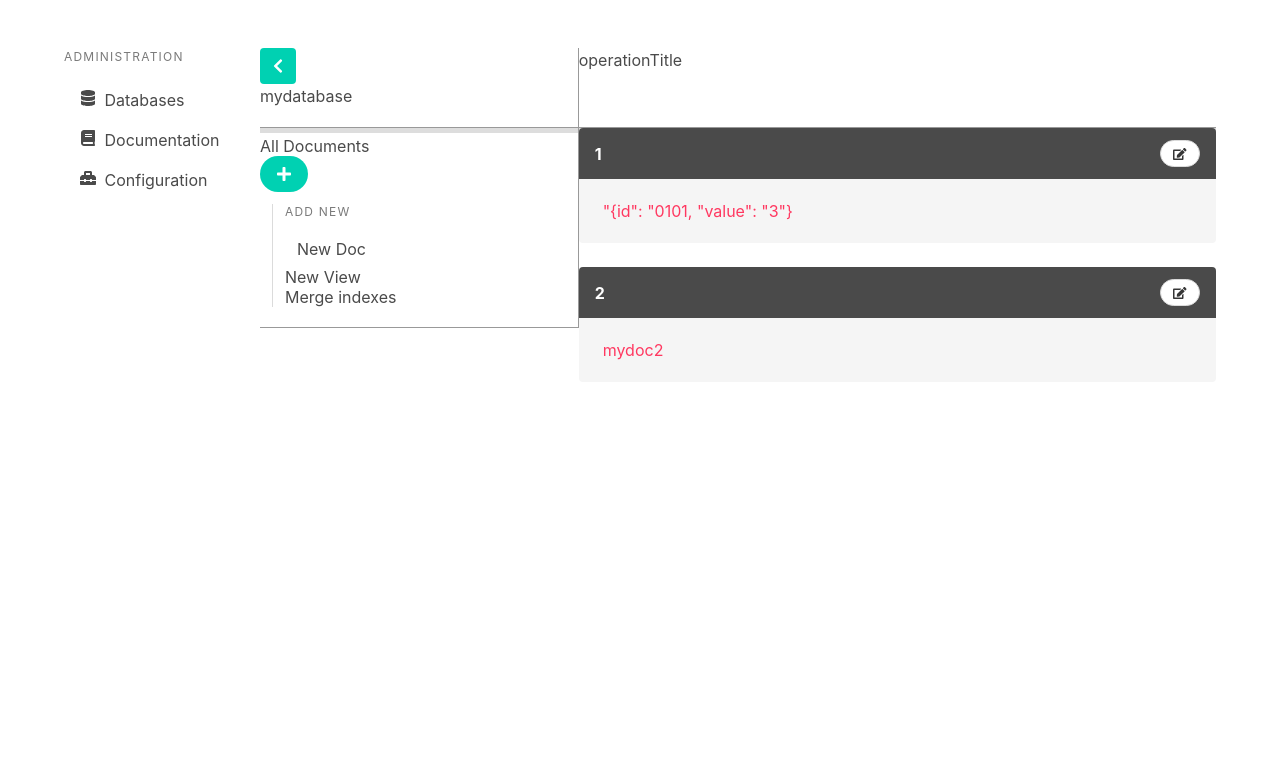
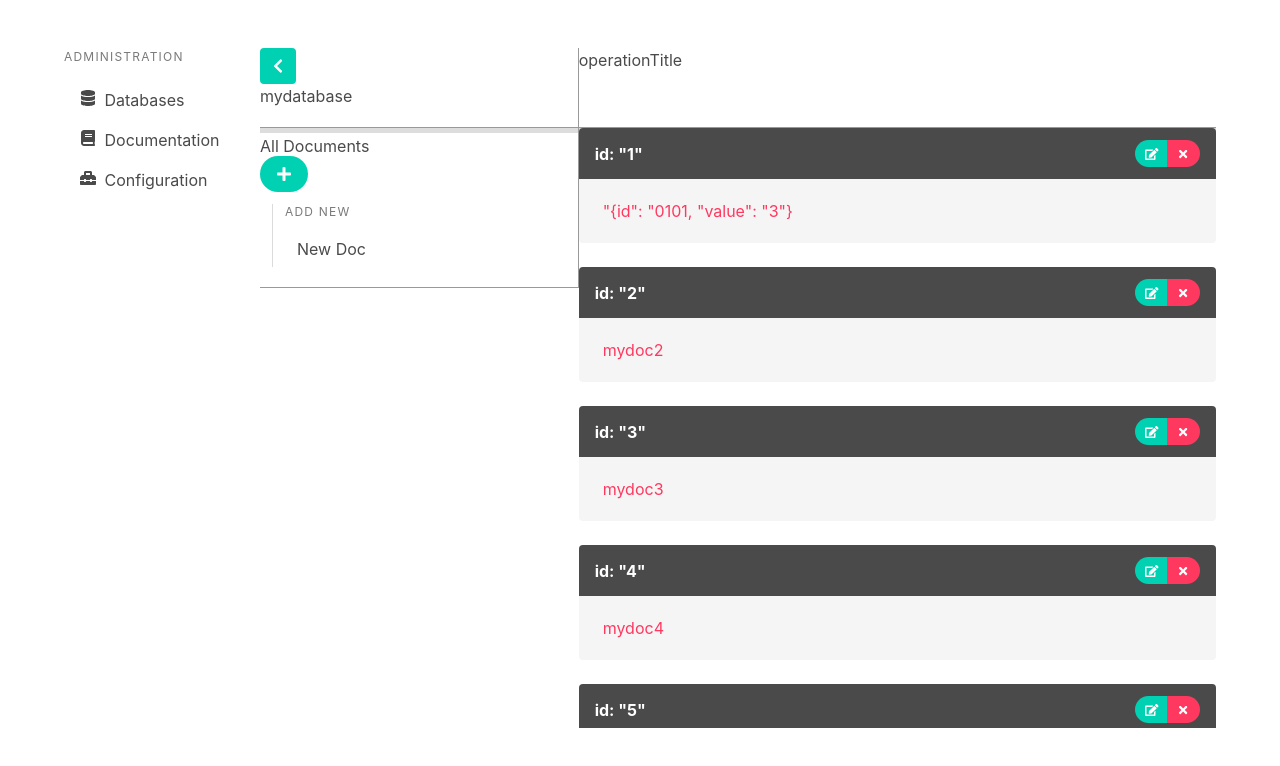
Before and after one commit to Angra-DB/frontend, a Vue app: page /db/mydatabase/ in a window 1280 px wide. Shown: the top 766 px of the page. Built offline with nearby package versions, Linux system fonts and the light colour scheme.

Commit message:
Basic listing implemented. Remove mock

```diff
--- a/src/pages/documents/DocumentList.vue
+++ b/src/pages/documents/DocumentList.vue
@@ -6,13 +6,30 @@
         <template v-else>
             <article v-for="doc in documents" v-bind:key="doc.id" class="message">
                 <div class="message-header">
-                    <p>{{ doc.id }}</p>
-                    <button class="button is-small is-rounded" aria-label="delete">
-                        <i class="fas fa-edit"></i>
-                    </button>
+                    <p>id: "{{ doc.id }}"</p>
+                    <div class="field has-addons">
+                        <span class="control">
+                            <button @click="editDocument(id)"
+                                    class="button is-primary is-small is-rounded"
+                                    aria-label="delete">
+                                <span class="icon is-small">
+                                    <i class="fas fa-edit"></i>
+                                </span>
+                            </button>
+                        </span>
+                        <span class="control">
+                            <button @click="deleleDocument(doc.id)"
+                                    class="button is-danger is-small is-rounded"
+                                    aria-label="delete">
+                                <span class="icon is-small">
+                                    <i class="fas fa-times"></i>
+                                </span>
+                            </button>
+                        </span>
+                    </div>
                 </div>
                 <div class="message-body has-text-danger">
-                    {{ doc.name }}
+                    {{ doc.description }}
                 </div>
             </article>
         </template>
@@ -20,21 +37,43 @@
 </template>
 
 <script>
+import axios from 'axios'
+
     export default {
         name: 'DocumentList',
         data(){
             return {
-                documents: [{id: 1, name: `"{id": "0101, "value": "3"}`},{id: 2, name: 'mydoc2'}]
+                documents: []
             }
         },
         methods:{
             loadDocuments: function(dbName){
-                axios.get(`http://localhost:4321/${dbName}`)
+                const a = [
+                    {id: 1, description: `"{id": "0101, "value": "3"}`},
+                    {id: 2, description: 'mydoc2'},
+                    {id: 3, description: 'mydoc3'},
+                    {id: 4, description: 'mydoc4'},
+                    {id: 5, description: 'mydoc5'}
+                ];
+                this.documents = a
+                //axios.get(`http://localhost:4321/${dbName}`)
+            },
+            editDocument: function(id){
+                axios.delete(`http://localhost:4321/${dbName}/doc/${id}`)
+            },
+            deleleDocument: function(id){
+                axios.delete(`http://localhost:4321/${dbName}/doc/${id}`)
             }
         },
+        beforeMount(){
+            this.loadDocuments()
+        }
     }
 </script>
 
 <style scoped>
-
+section{
+    overflow-y: scroll;
+    max-height: 75vh;
+}
 </style>
--- a/src/pages/documents/DocumentOperations.vue
+++ b/src/pages/documents/DocumentOperations.vue
@@ -12,8 +12,6 @@
                     New Doc
                 </router-link>
             </li>
-            <li>New View</li>
-            <li>Merge indexes</li>
         </ul>
     </aside>
 </template>
--- a/src/pages/documents/Documents.vue
+++ b/src/pages/documents/Documents.vue
@@ -27,7 +27,6 @@
 </template>
 
 <script>
-import axios from 'axios'
 import DocumentOperations from './DocumentOperations'
     export default {
         computed:{
```
